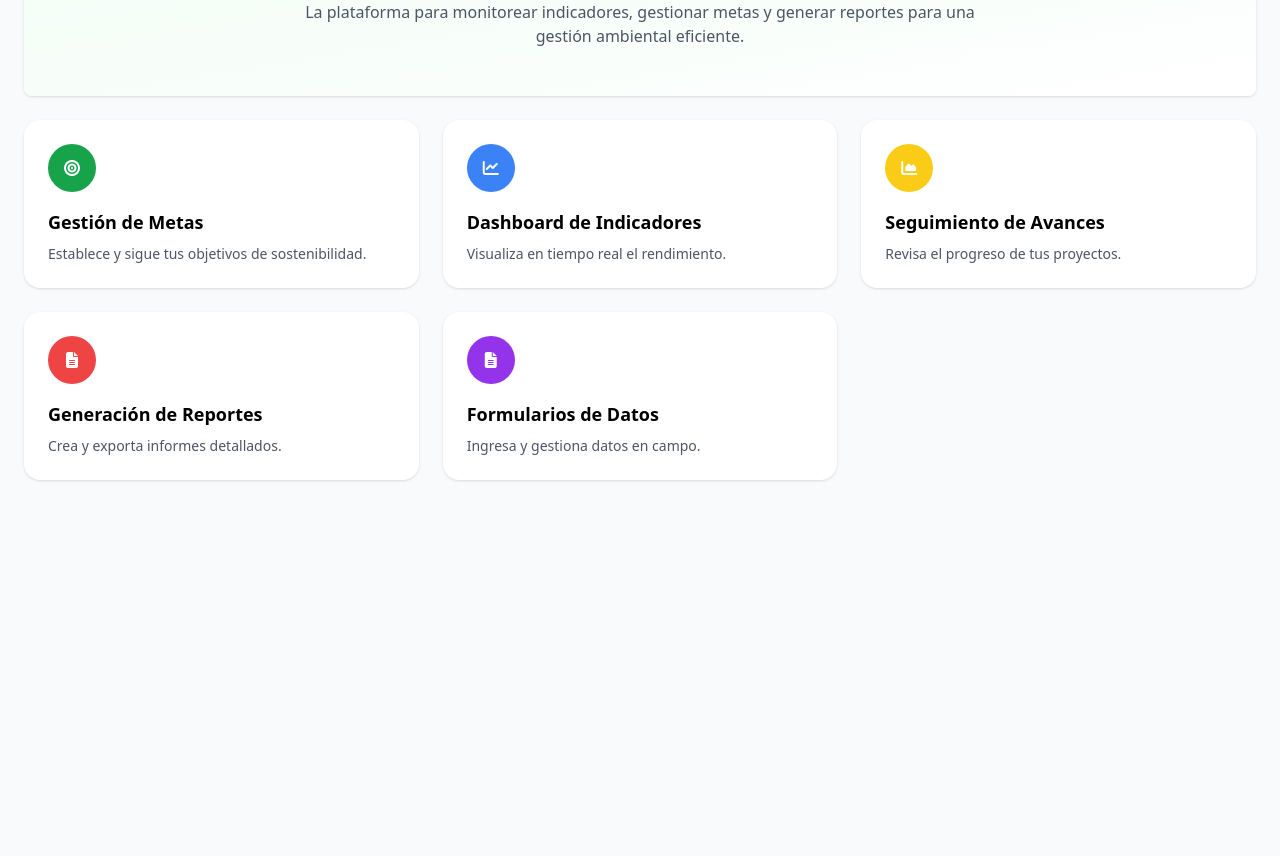
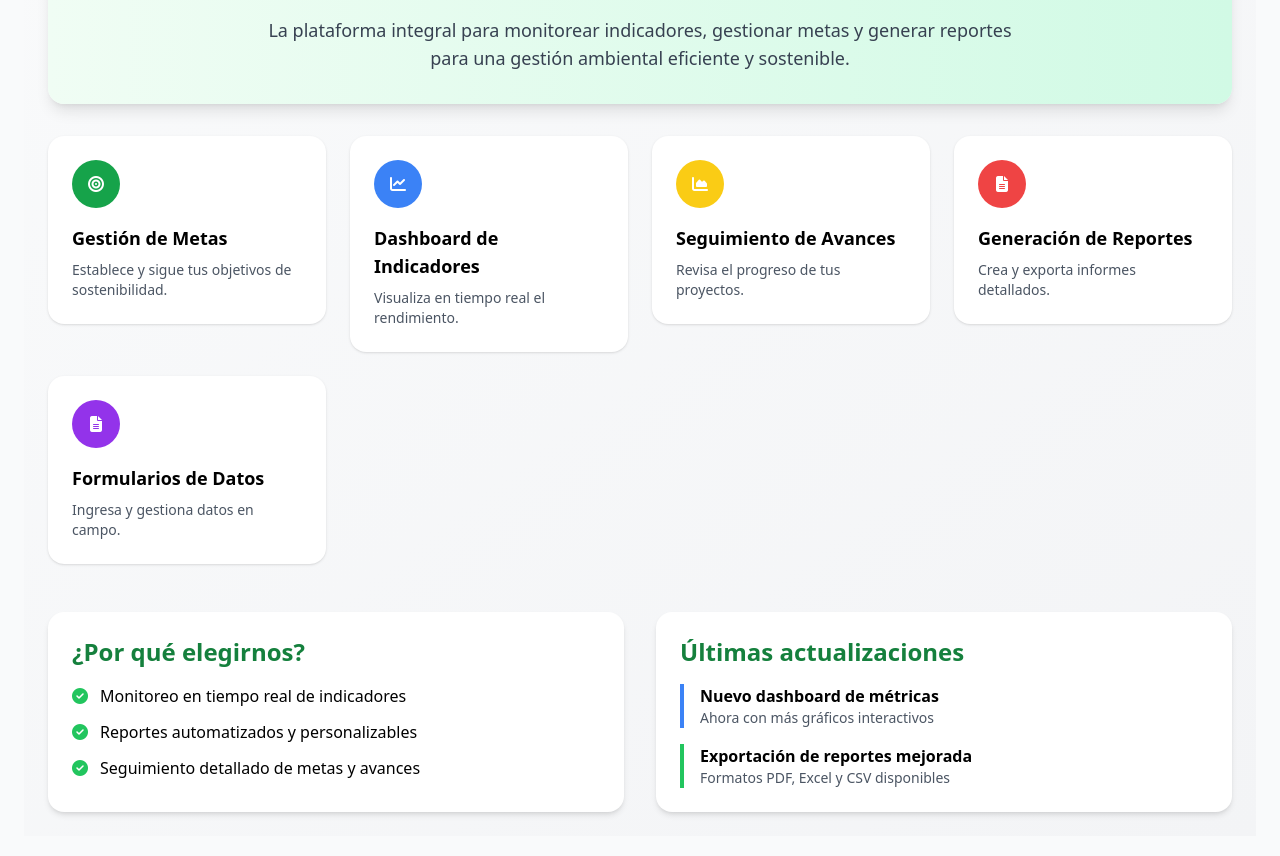
Before and after one commit to Carlostavo/residuos-app, a Next.js app: page /inicio in a window 1280 px wide. Shown: the part 200-1056 px from the top of the page. Before the commit the page ends 800 px from the top, so only its background shows below. Built offline with nearby package versions, Linux system fonts and the light colour scheme; no server answers.

Commit message:
Update page.jsx

```diff
--- a/app/inicio/page.jsx
+++ b/app/inicio/page.jsx
@@ -11,28 +11,68 @@ export default function InicioPage() {
   ]
 
   return (
-    <section className="space-y-6">
-      <div className="hero text-center p-12 bg-gradient-to-br from-green-50 to-white rounded-lg shadow">
-        <h1 className="text-4xl font-bold text-green-700">
+    <div className="canvas-container">
+      <div className="content-canvas">
+        <div className="hero-section text-center">
+          <h1 className="text-4xl md:text-5xl font-bold text-green-800 mb-4">
             Sistema de Gestión de Residuos Sólidos
           </h1>
-        <p className="text-gray-600 mt-4 max-w-2xl mx-auto">
-          La plataforma para monitorear indicadores, gestionar metas y generar reportes para una gestión ambiental eficiente.
+          <p className="text-lg text-gray-700 max-w-3xl mx-auto">
+            La plataforma integral para monitorear indicadores, gestionar metas y generar reportes
+            para una gestión ambiental eficiente y sostenible.
           </p>
         </div>
 
-      <div className="grid grid-cols-1 md:grid-cols-3 lg:grid-cols-3 gap-6">
+        <div className="responsive-grid">
           {cards.map((c) => (
+            <div key={c.title} className="h-full">
               <Card
-            key={c.title}
                 title={c.title}
                 desc={c.desc}
                 icon={c.icon}
                 color={c.color}
                 href={c.href}
+                className="h-full card-hover"
               />
+            </div>
           ))}
         </div>
-    </section>
+
+        {/* Sección adicional */}
+        <div className="mt-12 grid md:grid-cols-2 gap-8">
+          <div className="bg-white rounded-2xl shadow-md p-6">
+            <h2 className="text-2xl font-bold text-green-700 mb-4">¿Por qué elegirnos?</h2>
+            <ul className="space-y-3">
+              <li className="flex items-center">
+                <i className="fa-solid fa-check-circle text-green-500 mr-3"></i>
+                <span>Monitoreo en tiempo real de indicadores</span>
+              </li>
+              <li className="flex items-center">
+                <i className="fa-solid fa-check-circle text-green-500 mr-3"></i>
+                <span>Reportes automatizados y personalizables</span>
+              </li>
+              <li className="flex items-center">
+                <i className="fa-solid fa-check-circle text-green-500 mr-3"></i>
+                <span>Seguimiento detallado de metas y avances</span>
+              </li>
+            </ul>
+          </div>
+
+          <div className="bg-white rounded-2xl shadow-md p-6">
+            <h2 className="text-2xl font-bold text-green-700 mb-4">Últimas actualizaciones</h2>
+            <div className="space-y-4">
+              <div className="border-l-4 border-blue-500 pl-4">
+                <h3 className="font-semibold">Nuevo dashboard de métricas</h3>
+                <p className="text-sm text-gray-600">Ahora con más gráficos interactivos</p>
+              </div>
+              <div className="border-l-4 border-green-500 pl-4">
+                <h3 className="font-semibold">Exportación de reportes mejorada</h3>
+                <p className="text-sm text-gray-600">Formatos PDF, Excel y CSV disponibles</p>
+              </div>
+            </div>
+          </div>
+        </div>
+      </div>
+    </div>
   )
 }
```
Lines whose indentation alone changed are shown as unchanged.
